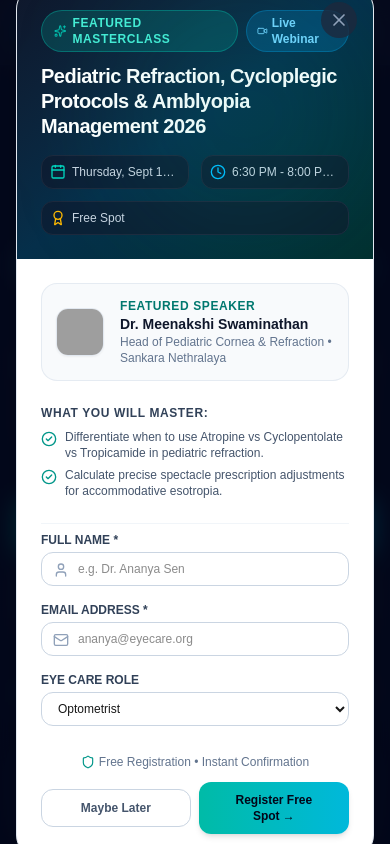
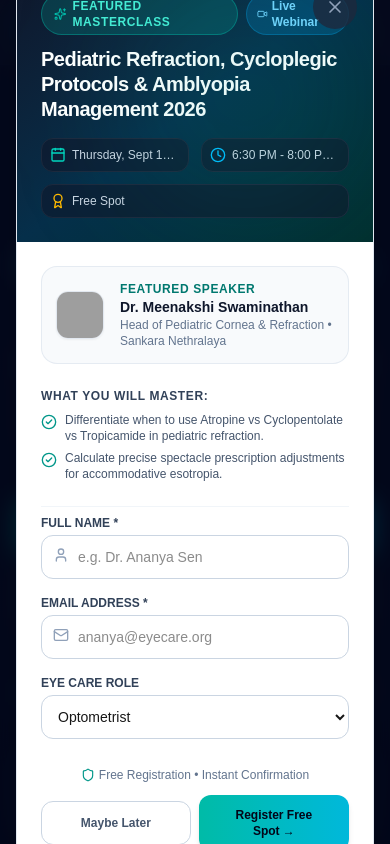
Before and after one commit to shivaneshan1015-hub/aurosiksha-website, a Next.js app: page / in a window 390 px wide. Shown: the top 844 px of the page. Built offline with nearby package versions, Linux system fonts and the light colour scheme; grey boxes are pictures that could not be loaded.

Commit message:
fix: polish mobile touch targets and prevent iOS input auto-zoom

```diff
--- a/components/WebinarRegisterModal.tsx
+++ b/components/WebinarRegisterModal.tsx
@@ -39,7 +39,7 @@ export default function WebinarRegisterModal({ webinar, isOpen, onClose }: Webin
 
           <button
             onClick={handleClose}
-            className="absolute top-4 right-4 p-2 text-slate-400 hover:text-white rounded-full bg-slate-800/80 hover:bg-slate-700 transition-colors z-10"
+            className="absolute top-4 right-4 p-2.5 min-h-[44px] min-w-[44px] flex items-center justify-center text-slate-400 hover:text-white rounded-full bg-slate-800/80 hover:bg-slate-700 transition-colors z-10"
             aria-label="Close webinar modal"
           >
             <X className="w-5 h-5" />
@@ -98,13 +98,13 @@ export default function WebinarRegisterModal({ webinar, isOpen, onClose }: Webin
                 onClick={() => {
                   alert('Calendar invite (.ics) simulated download.');
                 }}
-                className="px-5 py-2.5 bg-sky-600 hover:bg-sky-700 text-white rounded-xl text-xs font-bold inline-flex items-center justify-center gap-2 shadow-md transition-all"
+                className="px-5 py-3 sm:py-2.5 bg-sky-600 hover:bg-sky-700 text-white rounded-xl text-xs font-bold inline-flex items-center justify-center gap-2 shadow-md transition-all min-h-[44px]"
               >
                 <Download className="w-4 h-4" /> Add to Calendar (.ics)
               </button>
               <button
                 onClick={handleClose}
-                className="px-5 py-2.5 border border-slate-300 text-slate-700 hover:bg-slate-100 rounded-xl text-xs font-semibold transition-all"
+                className="px-5 py-3 sm:py-2.5 border border-slate-300 text-slate-700 hover:bg-slate-100 rounded-xl text-xs font-semibold transition-all min-h-[44px]"
               >
                 Done
               </button>
@@ -148,14 +148,14 @@ export default function WebinarRegisterModal({ webinar, isOpen, onClose }: Webin
                 <div>
                   <label className="block text-xs font-bold uppercase text-slate-700 mb-1">Full Name *</label>
                   <div className="relative">
-                    <User className="w-4 h-4 text-slate-400 absolute left-3 top-2.5" />
+                    <User className="w-4 h-4 text-slate-400 absolute left-3 top-3" />
                     <input
                       type="text"
                       required
                       value={attendee.name}
                       onChange={e => setAttendee({ ...attendee, name: e.target.value })}
                       placeholder="e.g. Dr. Ananya Sen"
-                      className="w-full pl-9 pr-3 py-2 text-xs border border-slate-300 rounded-xl focus:ring-2 focus:ring-teal-500 focus:border-teal-500 bg-white"
+                      className="w-full pl-9 pr-3 py-2.5 text-sm sm:text-xs border border-slate-300 rounded-xl focus:ring-2 focus:ring-teal-500 focus:border-teal-500 bg-white min-h-[44px]"
                     />
                   </div>
                 </div>
@@ -163,14 +163,14 @@ export default function WebinarRegisterModal({ webinar, isOpen, onClose }: Webin
                 <div>
                   <label className="block text-xs font-bold uppercase text-slate-700 mb-1">Email Address *</label>
                   <div className="relative">
-                    <Mail className="w-4 h-4 text-slate-400 absolute left-3 top-2.5" />
+                    <Mail className="w-4 h-4 text-slate-400 absolute left-3 top-3" />
                     <input
                       type="email"
                       required
                       value={attendee.email}
                       onChange={e => setAttendee({ ...attendee, email: e.target.value })}
                       placeholder="ananya@eyecare.org"
-                      className="w-full pl-9 pr-3 py-2 text-xs border border-slate-300 rounded-xl focus:ring-2 focus:ring-teal-500 focus:border-teal-500 bg-white"
+                      className="w-full pl-9 pr-3 py-2.5 text-sm sm:text-xs border border-slate-300 rounded-xl focus:ring-2 focus:ring-teal-500 focus:border-teal-500 bg-white min-h-[44px]"
                     />
                   </div>
                 </div>
@@ -181,7 +181,7 @@ export default function WebinarRegisterModal({ webinar, isOpen, onClose }: Webin
                 <select
                   value={attendee.role}
                   onChange={e => setAttendee({ ...attendee, role: e.target.value })}
-                  className="w-full px-3 py-2 text-xs border border-slate-300 rounded-xl focus:ring-2 focus:ring-teal-500 focus:border-teal-500 bg-white"
+                  className="w-full px-3 py-2.5 text-sm sm:text-xs border border-slate-300 rounded-xl focus:ring-2 focus:ring-teal-500 focus:border-teal-500 bg-white min-h-[44px]"
                 >
                   <option value="Optometrist">Optometrist</option>
                   <option value="Refractionist">Refractionist</option>
@@ -201,13 +201,13 @@ export default function WebinarRegisterModal({ webinar, isOpen, onClose }: Webin
                   <button
                     type="button"
                     onClick={handleClose}
-                    className="px-4 py-2.5 border border-slate-300 text-slate-600 hover:bg-slate-100 rounded-xl text-xs font-semibold w-1/2 sm:w-auto transition-colors"
+                    className="px-4 py-3 sm:py-2.5 border border-slate-300 text-slate-600 hover:bg-slate-100 rounded-xl text-xs font-semibold w-1/2 sm:w-auto transition-colors min-h-[44px]"
                   >
                     Maybe Later
                   </button>
                   <button
                     type="submit"
-                    className="px-6 py-2.5 bg-gradient-to-r from-teal-500 to-cyan-500 hover:from-teal-400 hover:to-cyan-400 text-slate-950 font-bold text-xs rounded-xl shadow-md hover:shadow-teal-500/20 transition-all w-1/2 sm:w-auto text-center"
+                    className="px-6 py-3 sm:py-2.5 bg-gradient-to-r from-teal-500 to-cyan-500 hover:from-teal-400 hover:to-cyan-400 text-slate-950 font-bold text-xs rounded-xl shadow-md hover:shadow-teal-500/20 transition-all w-1/2 sm:w-auto text-center min-h-[44px]"
                   >
                     Register Free Spot →
                   </button>
```
